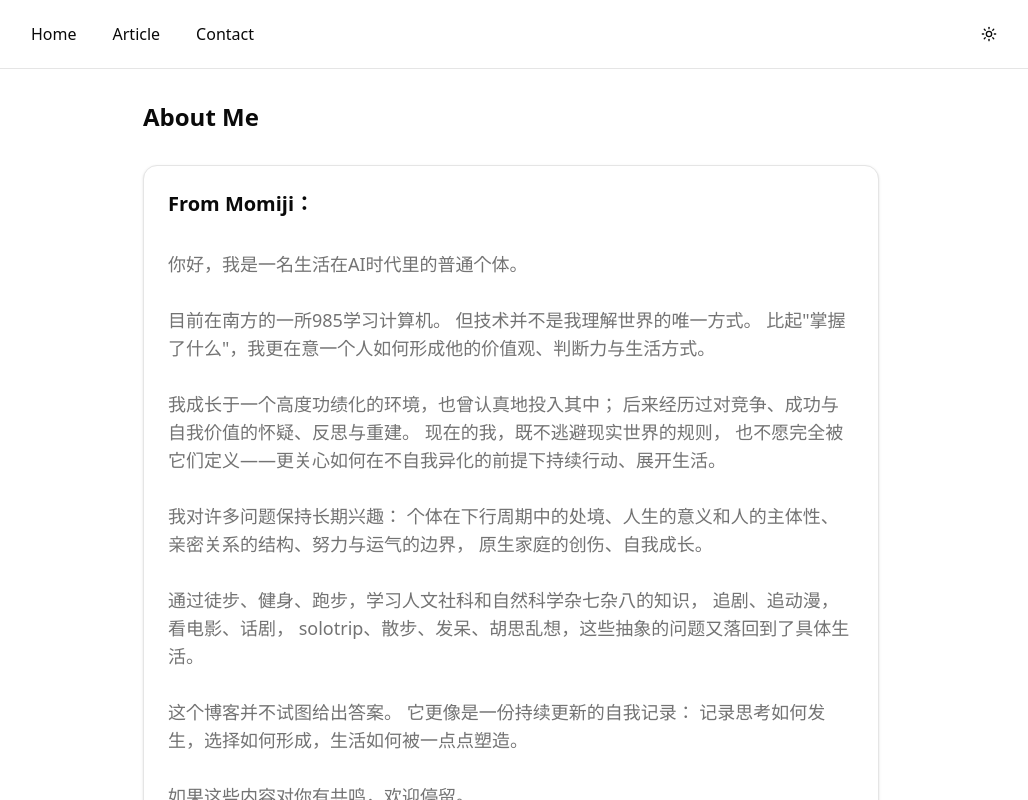
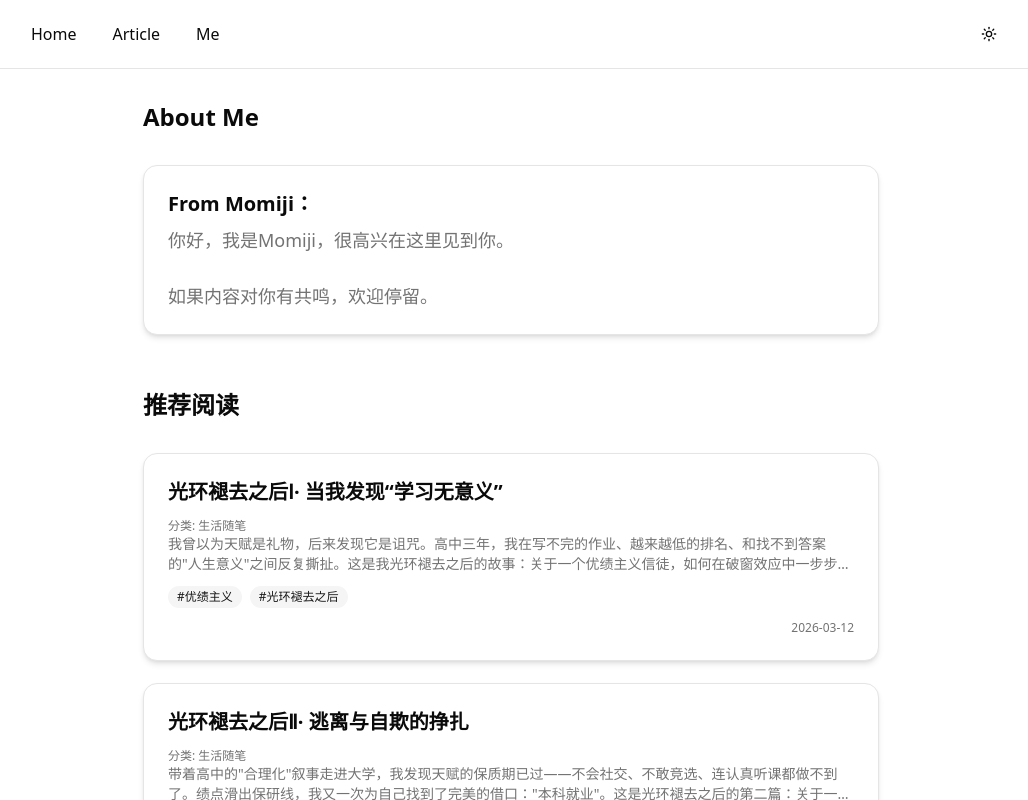
Before and after one commit to momijiee/blog-for-momiji, a Next.js app: page / in a window 1280 px wide. Shown: the top 800 px of the page, without its empty margins (129-1157 px from the left). Built offline with nearby package versions, Linux system fonts and the light colour scheme.

Commit message:
feat(about): revamp About Me page and redirect Contact to About
- Rewrite About Me content with updated personal introduction
- Set up redirect from /contact to /about to streamline navigation
- Remove duplicate contact information and consolidate on About page

```diff
--- a/app/about/page.tsx
+++ b/app/about/page.tsx
@@ -1,5 +1,65 @@
-import { redirect } from "next/navigation";
+import { Card, CardContent, CardHeader, CardTitle } from "@/components/ui/card";
 
 export default function AboutPage() {
-    redirect("/");
+  return (
+    <div className="mx-auto max-w-3xl px-4 py-8">
+      <h1 className="mb-8 text-2xl font-semibold">About</h1>
+
+      <div className="space-y-8">
+        {/* 个人概况 */}
+        <Card>
+          <CardHeader>
+            <CardTitle className="text-xl">个人概况</CardTitle>
+          </CardHeader>
+          <CardContent className="space-y-4 text-muted-foreground">
+            <ul className="list-disc list-inside space-y-2">
+              <li>06年生，广东深圳长大</li>
+              <li>INTJ</li>
+              <li>计算机专业大二，正在为了本科就业而努力</li>
+              <li>热爱各种非对抗性运动，跑步、游泳、骑行、徒步，攀岩滑雪（等以后有钱了）</li>
+              <li>有点nerd，喜欢读各种杂书，理解这个世界的底层原理</li>
+              <li>沉迷于思考，通过思考认识自己</li>
+            </ul>
+          </CardContent>
+        </Card>
+
+        {/* 关于博客 */}
+        <Card>
+          <CardHeader>
+            <CardTitle className="text-xl">关于博客</CardTitle>
+          </CardHeader>
+          <CardContent className="space-y-4 text-muted-foreground">
+            <p>这里是我的一些碎碎念，暂时没有发在社交媒体上的打算，所以恭喜你看到了全网独一份的内容hhh。</p>
+            <ul className="list-disc list-inside space-y-2">
+              <li>生活随笔：生活，思考</li>
+              <li>技术笔记：CS学习</li>
+            </ul>
+          </CardContent>
+        </Card>
+
+        {/* 关于本站 */}
+        <Card>
+          <CardHeader>
+            <CardTitle className="text-xl">关于本站</CardTitle>
+          </CardHeader>
+          <CardContent className="space-y-4 text-muted-foreground">
+            <ul className="list-disc list-inside space-y-2">
+              <li>基于next.js 16全栈，App Router</li>
+              <li>评论区和统计通过Supabase实现</li>
+            </ul>
+          </CardContent>
+        </Card>
+
+        {/* 联系方式 */}
+        <Card>
+          <CardHeader>
+            <CardTitle className="text-xl">联系方式</CardTitle>
+          </CardHeader>
+          <CardContent className="space-y-4 text-muted-foreground">
+            <p>momijih1019@gmail.com</p>
+          </CardContent>
+        </Card>
+      </div>
+    </div>
+  );
 }
--- a/app/contact/page.tsx
+++ b/app/contact/page.tsx
@@ -1,22 +1,5 @@
-import { Card, CardContent, CardHeader, CardTitle } from "@/components/ui/card";
+import { redirect } from "next/navigation";
 
 export default function ContactPage() {
-  return (
-    <div className="mx-auto max-w-3xl px-4 py-8">
-      <h1 className="mb-8 text-2xl font-semibold">Contact Me</h1>
-      <Card>
-        <CardHeader>
-          <CardTitle className="text-xl">联系方式</CardTitle>
-        </CardHeader>
-        <CardContent className="space-y-4 text-muted-foreground text-lg">
-
-          邮箱：2019290185@qq.com
-          <br/>
-          <br/>
-          很期待和您一起交流对这个世界的奇思妙想。
-
-        </CardContent>
-      </Card>
-    </div>
-  );
+  redirect("/about");
 }
--- a/app/layout.tsx
+++ b/app/layout.tsx
@@ -47,7 +47,7 @@ export default function RootLayout({
             <div className="flex gap-1">
               <NavLink href="/">Home</NavLink>
               <NavLink href="/article">Article</NavLink>
-              <NavLink href="/contact">Contact</NavLink>
+              <NavLink href="/about">Me</NavLink>
             </div>
             <ThemeToggle />
           </nav>
--- a/app/page.tsx
+++ b/app/page.tsx
@@ -1,11 +1,12 @@
 import { Card, CardContent, CardHeader, CardTitle } from "@/components/ui/card";
 import { getPostBySlug, getAllPosts } from "@/lib/posts";
 import { AnimatedPostCard } from "@/components/ui/animated-post-card";
+import { AnimatedAboutCard } from "@/components/ui/animated-about-card";
 
 const FEATURED_SLUGS = [
-  'beyond-meritocracy-1-collapse',
-  'beyond-meritocracy-2-fall',
-  'beyond-meritocracy-3-escape'
+  'after-the-halo-fades-1',
+  'after-the-halo-fades-2',
+  'after-the-halo-fades-3'
 ];
 
 export default function Home() {
@@ -21,46 +22,7 @@ export default function Home() {
   return (
     <div className="mx-auto max-w-3xl px-4 py-8">
       <h1 className="mb-8 text-2xl font-semibold">About Me</h1>
-      <Card>
-        <CardHeader>
-          <CardTitle className="text-xl">From Momiji：</CardTitle>
-        </CardHeader>
-        <CardContent className="space-y-4 text-muted-foreground text-lg">
-
-
-          你好，我是一名生活在AI时代里的普通个体。
-          <br />
-          <br />
-          目前在南方的一所985学习计算机。
-          但技术并不是我理解世界的唯一方式。
-          比起"掌握了什么"，我更在意一个人如何形成他的价值观、判断力与生活方式。
-          <br />
-          <br />
-          我成长于一个高度功绩化的环境，也曾认真地投入其中；
-          后来经历过对竞争、成功与自我价值的怀疑、反思与重建。
-          现在的我，既不逃避现实世界的规则，
-          也不愿完全被它们定义——更关心如何在不自我异化的前提下持续行动、展开生活。
-          <br />
-          <br />
-          我对许多问题保持长期兴趣：
-          个体在下行周期中的处境、人生的意义和人的主体性、亲密关系的结构、努力与运气的边界，
-          原生家庭的创伤、自我成长。
-          <br />
-          <br />
-          通过徒步、健身、跑步，学习人文社科和自然科学杂七杂八的知识，
-          追剧、追动漫，看电影、话剧，
-          solotrip、散步、发呆、胡思乱想，这些抽象的问题又落回到了具体生活。
-          <br />
-          <br />
-          这个博客并不试图给出答案。
-          它更像是一份持续更新的自我记录：
-          记录思考如何发生，选择如何形成，生活如何被一点点塑造。
-          <br />
-          <br />
-          如果这些内容对你有共鸣，欢迎停留。
-
-        </CardContent>
-      </Card>
+      <AnimatedAboutCard />
       <br/>
       <br/>
       <h1 className="mb-8 text-2xl font-semibold">推荐阅读</h1>
--- /dev/null
+++ b/public/sw.js
@@ -0,0 +1,2 @@
+// Service Worker file
+// This file is intentionally minimal as the application doesn't currently use service workers
```
